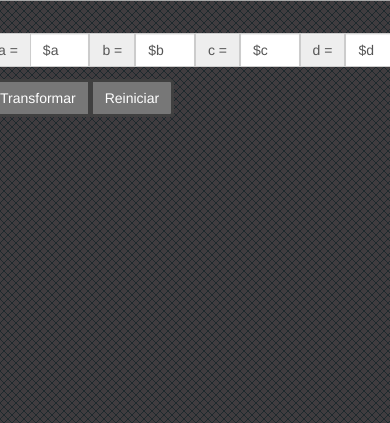
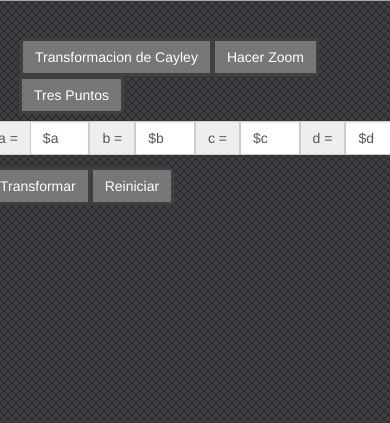
Before and after one commit to minigonche/mobius_transformations, a Python web app: template online_image_editing/templates/transformacion.html in a window 390 px wide; the page is wider, and only the part inside the window is pictured. Shown: the part 421-844 px from the top of that part. Run offline with Jinja, Linux system fonts and the light colour scheme; the template is opened without the code that fills it, so the values that code supplies are empty.

Commit message:
Botones con funionalidades

```diff
--- a/online_image_editing/static/script.js
+++ b/online_image_editing/static/script.js
@@ -7,3 +7,33 @@ function  enviar ()
   document.getElementById('refrescar').value = "1";
   document.getElementById("form").submit();
 }
+
+function cayley()
+{
+    document.getElementById('a').value = "1";
+    document.getElementById('b').value = "-i";
+    document.getElementById('c').value = "1";
+    document.getElementById('d').value = "i";
+
+
+}
+
+function zoom()
+{
+    document.getElementById('a').value = "1.5";
+    document.getElementById('b').value = "0.5 + 0.25i";
+    document.getElementById('c').value = "0.25 + 0.5i";
+    document.getElementById('d').value = "1.5";
+
+
+}
+
+function puntos()
+{
+    document.getElementById('a').value = "0.85 + 0.2i";
+    document.getElementById('b').value = "0.35 - 0.15i";
+    document.getElementById('c').value = "-0.35 + 0.15i";
+    document.getElementById('d').value = "0.85 + 0.2i";
+
+
+}
--- a/online_image_editing/templates/transformacion.html
+++ b/online_image_editing/templates/transformacion.html
@@ -32,6 +32,19 @@ $def with (a,b,c,d,loc)
       </div>
       <div class="col-sm-2"></div>
     </div>
+
+      <div class="row" style="margin:5px">
+         <div class="col-sm-5"></div>
+         <div class="col-sm-4">
+           <div class="btn-group" role="group">
+            <input type="button" class="btn" value="Transformacion de Cayley" onclick="cayley()">
+            <input type="button" class="btn" value="Hacer Zoom" onclick="zoom()">
+            <input type="button" class="btn" value="Tres Puntos" onclick="puntos()">
+            </div>
+         </div>
+         <div class="col-sm-3"></div>
+       </div>
+
 
   <form id="form" action="/" method="POST">
         <div class="row">
```
